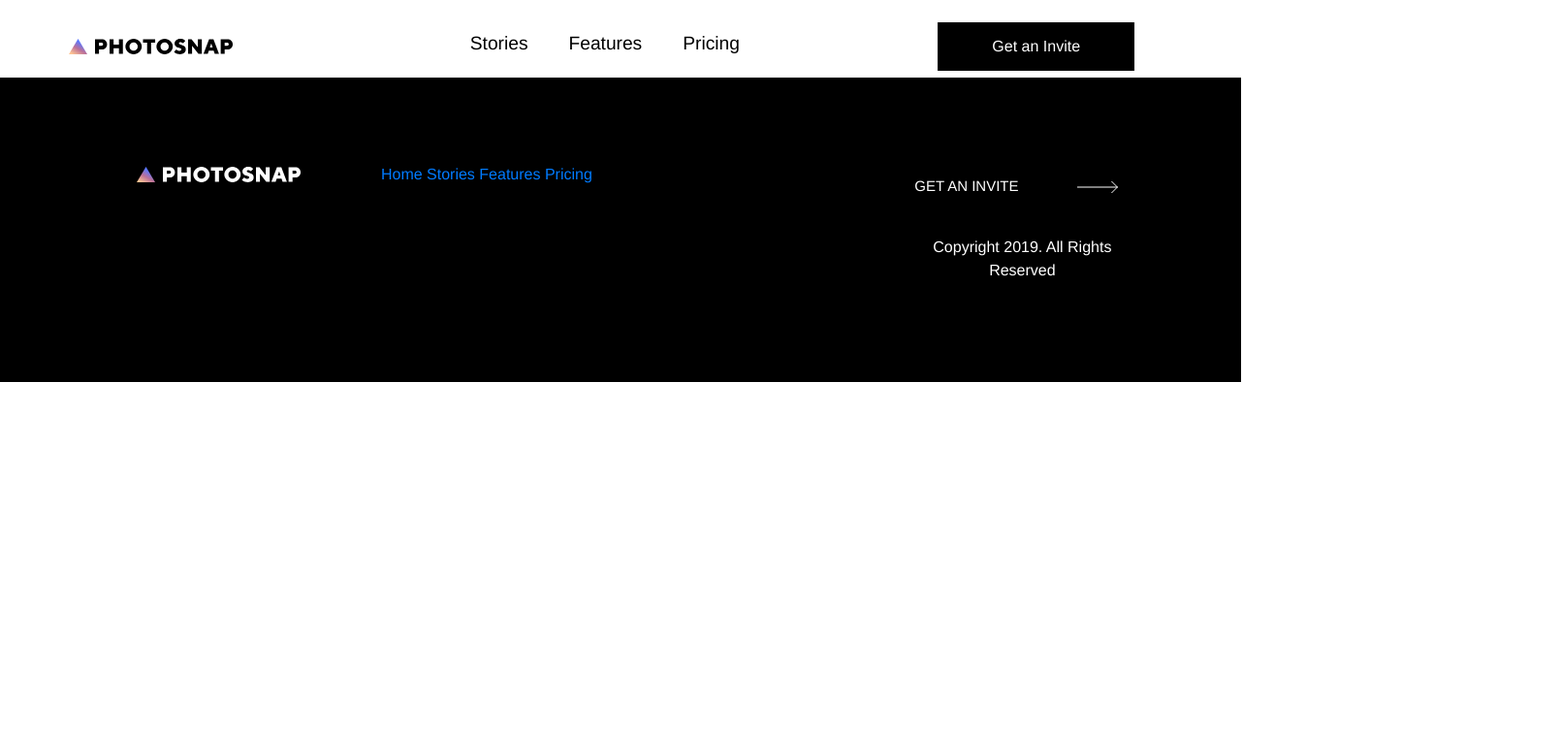
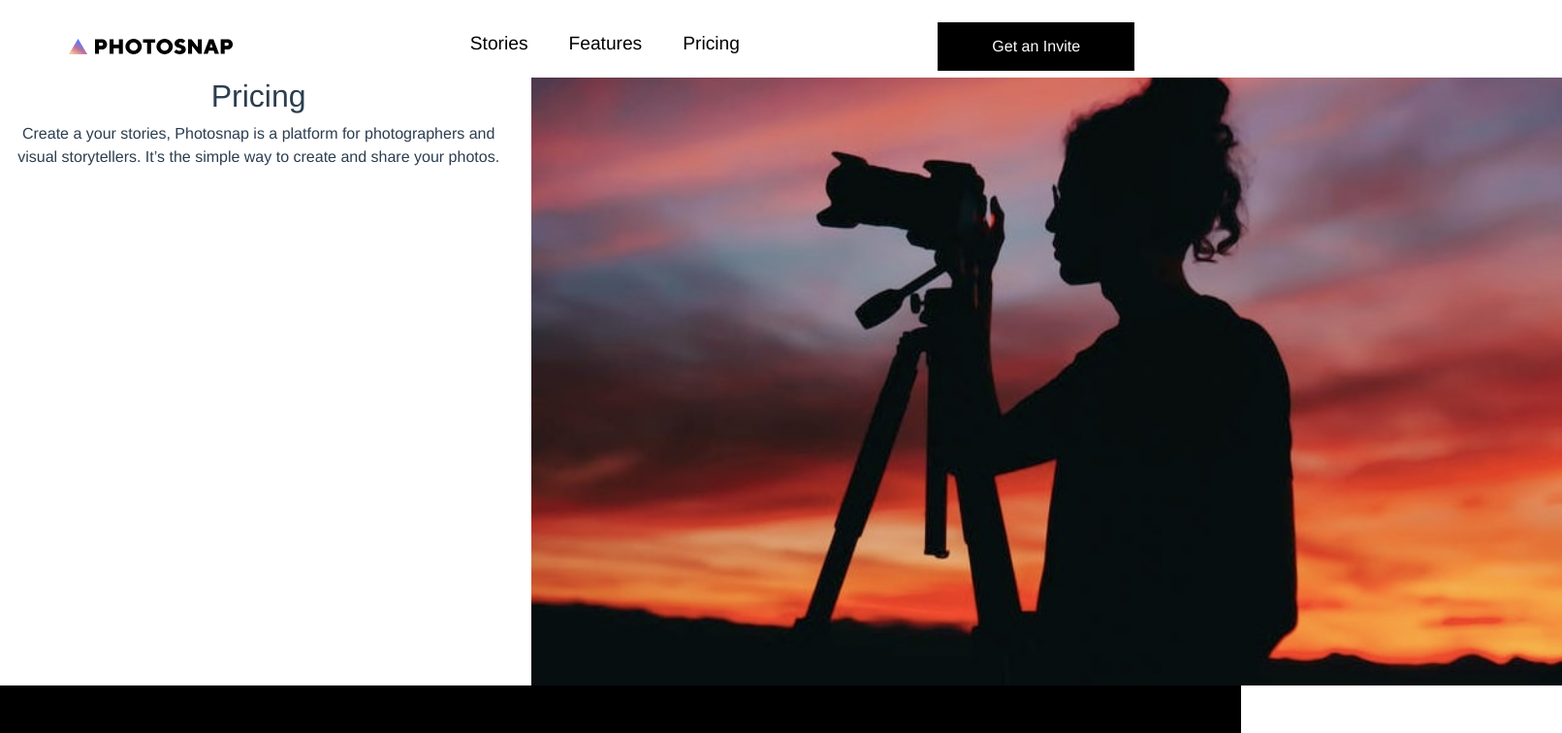
Before and after one commit to clf94-dev/photosnap-vue, a Vue app: page /pricing in a window 1280 px wide. Shown: the top 756 px of the page at 97% size, 1611 px wide, since content can reach past the window. Built offline with nearby package versions, Linux system fonts and the light colour scheme.

Commit message:
added struct TopPricing

```diff
--- a/src/components/TopPricing.vue
+++ b/src/components/TopPricing.vue
@@ -1,12 +1,28 @@
 <template>
-    <div>
+     <b-container fluid>
+        <b-row class="topprice-cont">
+            <b-col class="text-col" xs="12" sm="7" md="5" lg="5">
+          <h2>Pricing</h2>
+        <p>Create a your stories, Photosnap is a platform for photographers and visual storytellers. It’s the simple way to create and share your photos.</p>
 
-    </div>
+            </b-col>
+            <b-col class="img-col" xs="12" sm="5" md="7" lg="7">
+                <img :src="topPriceD" :srcset="`${topPriceD} 1000w, ${topPriceT} 800w, ${topPriceM} 600w`" alt="Features">
+            </b-col>
+        </b-row>
+    </b-container>
 </template>
 
 <script>
     export default {
-        name: 'TopPricing'
+        name: 'TopPricing',
+        data(){
+            return{
+                topPriceD: require("../assets/images/pricing/desktop/hero.jpg"),
+                topPriceT: require("../assets/images/pricing/tablet/hero.jpg"),
+                topPriceM: require("../assets/images/pricing/mobile/hero.jpg"),
+            }
+        }
     }
 </script>
 
```
